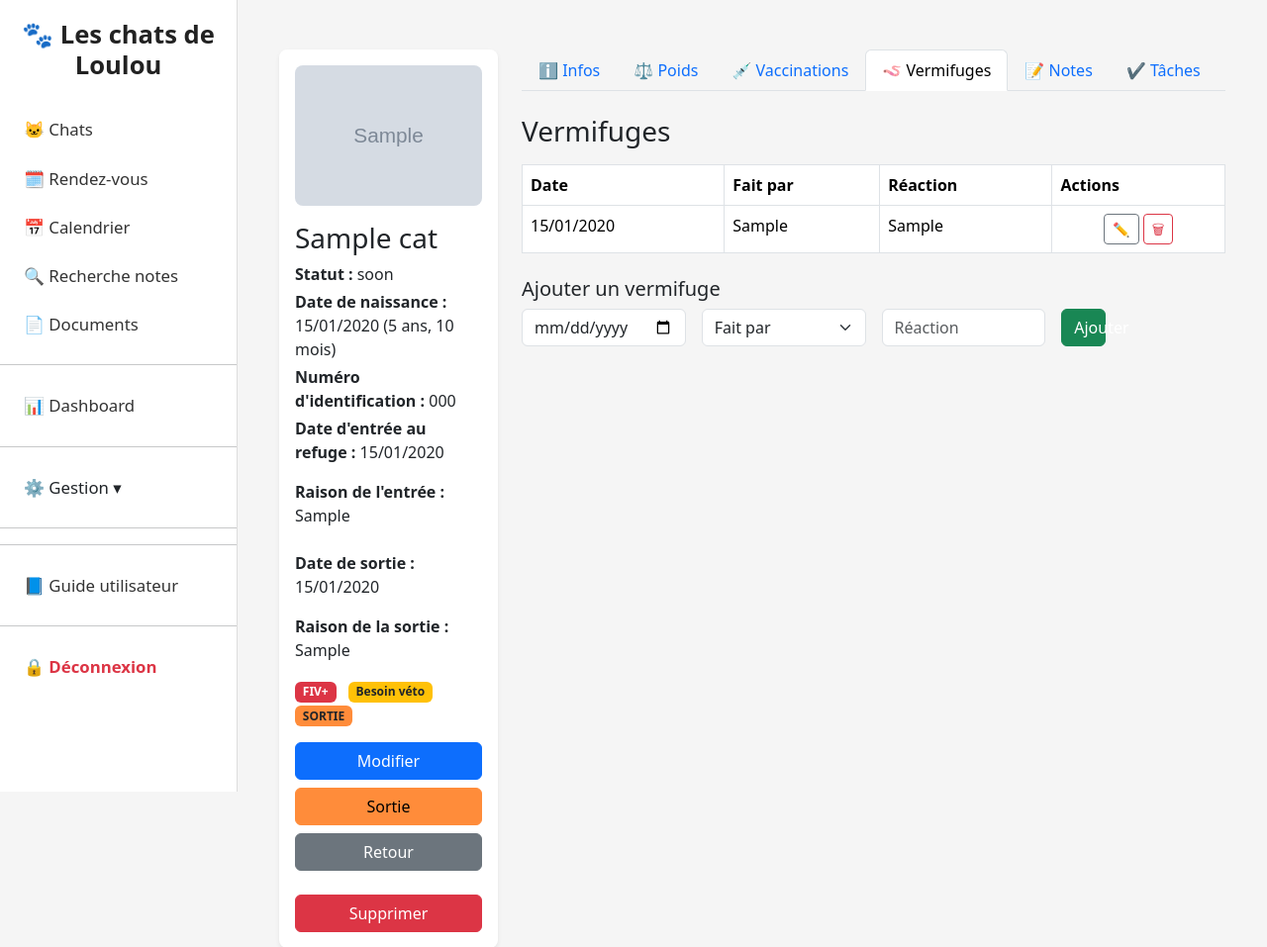
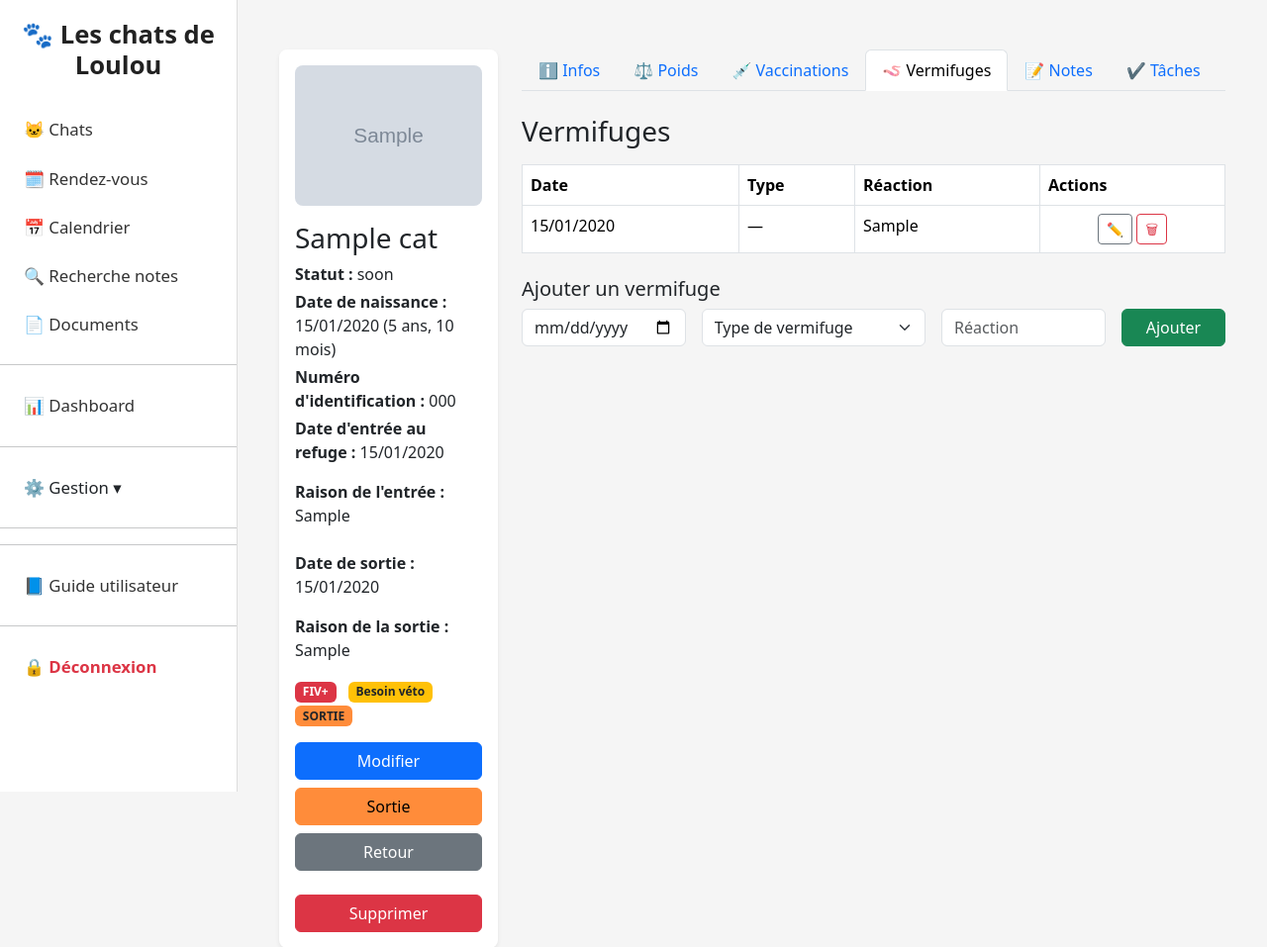
Before and after one commit to Sqnk/leschatsdelou, a Flask app: page /cats/1 in a window 1280 px wide, after a click on "🪱 Vermifuges". Shown: the top 957 px of the page at 99% size. Run offline with Flask 3, Linux system fonts and the light colour scheme; the visitor is signed in with stand-in values (Sample User, id 1); tables that the repository leaves empty hold one stand-in row (values such as "Sample post"); grey boxes marked "Sample" are stand-in pictures; parts of the project's set-up code (start-up, migrations or seed data) failed here and were passed over; some libraries are stand-ins or nearby versions.

Commit message:
Add files via upload

```diff
--- a/templates/cat_detail.html
+++ b/templates/cat_detail.html
@@ -444,9 +444,8 @@
     <table class="table table-bordered mt-3">
         <thead>
         <tr>
-
             <th>Date</th>
-            <th>Fait par</th>
+            <th>Type</th>
             <th>Réaction</th>
             <th>Actions</th>
         </tr>
@@ -455,9 +454,14 @@
 
         {% for f in dewormings %}
         <tr>
-
             <td>{{ f.date.strftime('%d/%m/%Y') }}</td>
-            <td>{{ f.done_by or "—" }}</td>
+            <td>
+                {% if f.deworming_type %}
+                    {{ f.deworming_type.name }}
+                {% else %}
+                    —
+                {% endif %}
+            </td>
             <td>{{ f.reaction or "—" }}</td>
 
             <td class="text-center">
@@ -490,18 +494,17 @@
 
                         <div class="modal-body">
 
-
                             <label class="form-label">Date</label>
                             <input type="date" name="date" class="form-control mb-2"
                                    value="{{ f.date.strftime('%Y-%m-%d') }}">
 
-                            <label class="form-label">Fait par</label>
-                            <select name="done_by" class="form-select mb-2">
+                            <label class="form-label">Type de vermifuge</label>
+                            <select name="deworming_type_id" class="form-select mb-2">
                                 <option value="">—</option>
-                                {% for e in employees %}
-                                    <option value="{{ e.name }}"
-                                        {% if f.done_by == e.name %}selected{% endif %}>
-                                        {{ e.name }}
+                                {% for dt in deworming_types %}
+                                    <option value="{{ dt.id }}"
+                                        {% if f.deworming_type_id == dt.id %}selected{% endif %}>
+                                        {{ dt.name }}
                                     </option>
                                 {% endfor %}
                             </select>
@@ -528,7 +531,7 @@
 
         {% if dewormings|length == 0 %}
         <tr>
-            <td colspan="5" class="text-center text-muted">
+            <td colspan="4" class="text-center text-muted">
                 Aucun vermifuge enregistré
             </td>
         </tr>
@@ -539,16 +542,18 @@
 
     <h5 class="mt-4">Ajouter un vermifuge</h5>
 
-    <form action="{{ url_for('add_deworming', cat_id=cat.id) }}?tab=vermifuges" method="POST" class="row g-3">
+    <form action="{{ url_for('add_deworming', cat_id=cat.id) }}?tab=vermifuges"
+          method="POST" class="row g-3">
+
         <div class="col-md-3">
             <input type="date" class="form-control" name="date">
         </div>
 
-    <div class="col-md-3">
-        <select name="done_by" class="form-select">
-            <option value="">Fait par</option>
-            {% for e in employees %}
-            <option value="{{ e.name }}">{{ e.name }}</option>
+        <div class="col-md-4">
+            <select name="deworming_type_id" class="form-select">
+                <option value="">Type de vermifuge</option>
+                {% for dt in deworming_types %}
+                    <option value="{{ dt.id }}">{{ dt.name }}</option>
                 {% endfor %}
             </select>
         </div>
@@ -557,13 +562,13 @@
             <input type="text" class="form-control" name="reaction" placeholder="Réaction">
         </div>
 
-    <div class="col-md-1">
+        <div class="col-md-2">
             <button class="btn btn-success w-100">Ajouter</button>
         </div>
     </form>
 
+</div>
 
-</div>
 
             <!-- █████ VACCINS █████ -->
             <div class="tab-pane fade" id="vaccins" role="tabpanel">
```
Lines whose indentation alone changed are shown as unchanged.
